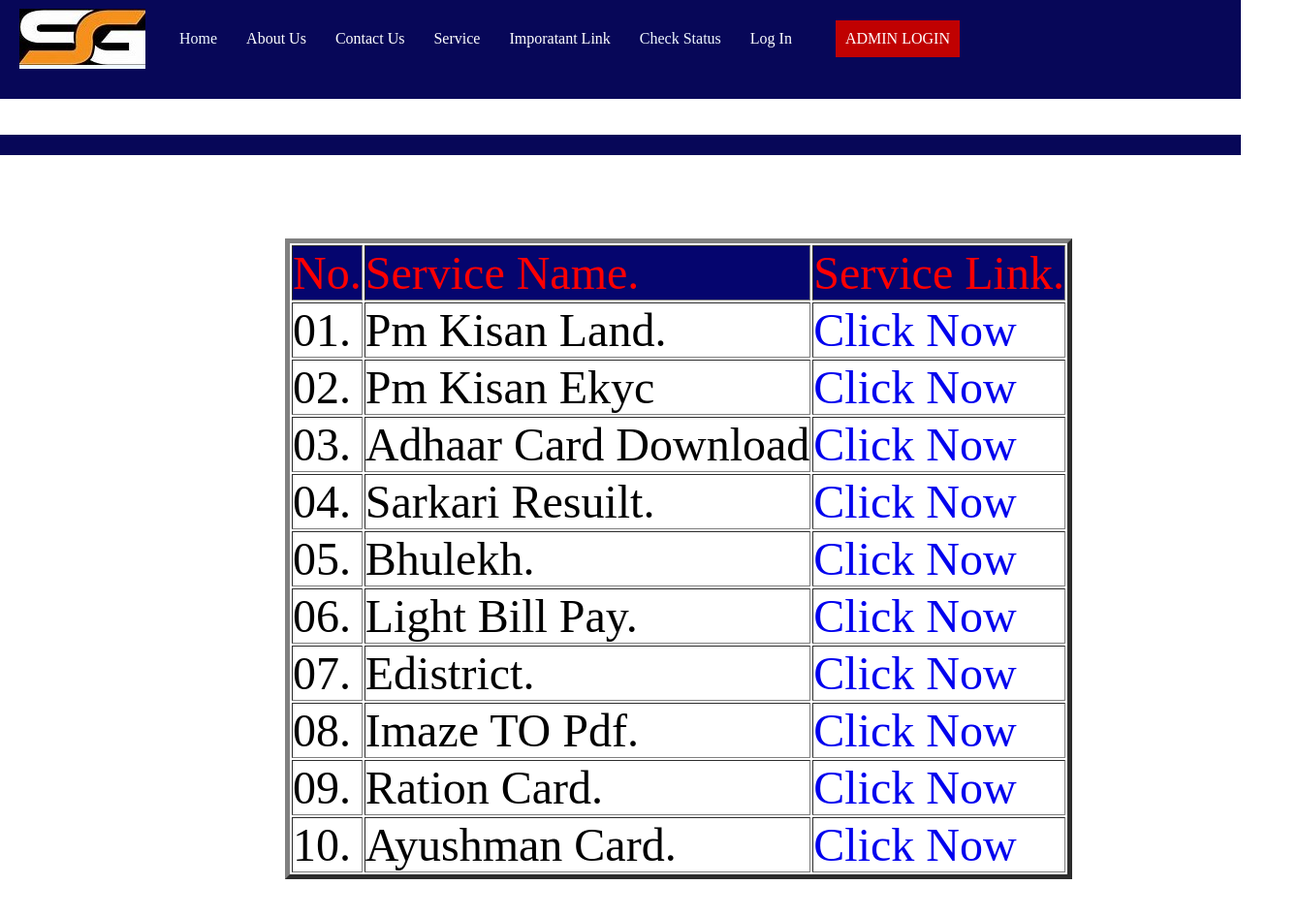
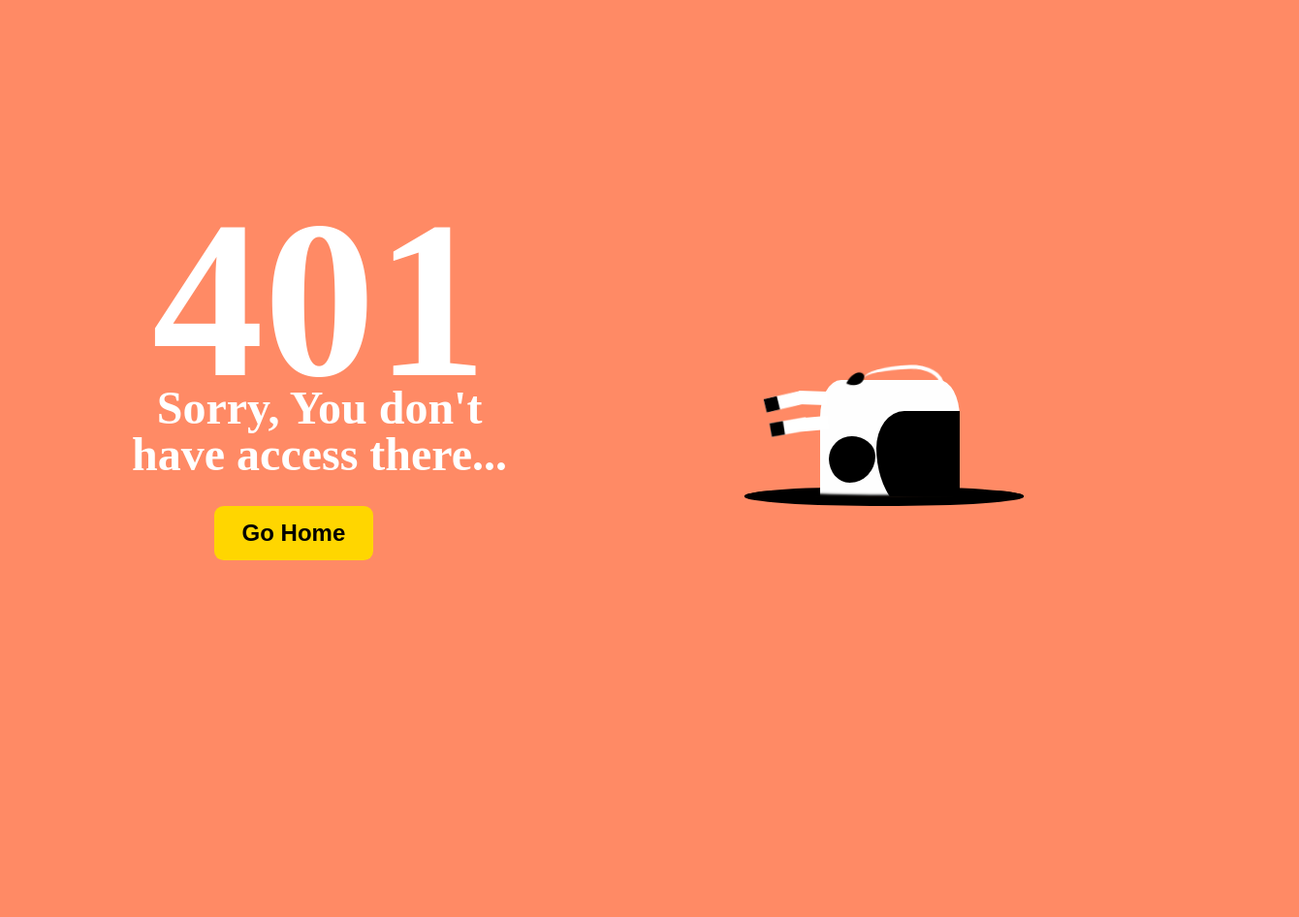
Before and after one commit to allworkonline/imporatant-link, a plain HTML site: page index.html in a window 1280 px wide. Shown: the whole page at 97% size, 1340 px wide, since content can reach past the window. After the commit the page ends 816 px from the top, so only its background shows below. Drawn offline with Linux system fonts and the light colour scheme.

Commit message:
Add files via upload

```diff
--- a/index.html
+++ b/index.html
@@ -3,125 +3,369 @@
 <head>
     <meta charset="UTF-8">
     <meta name="viewport" content="width=device-width, initial-scale=1.0">
-    <title>Imporatnt link</title>
-    <link rel="stylesheet" href="imporatant.css">
-
+    <title>ABOUT US</title>
 </head>
 <body>
+    <!DOCTYPE html>
+<html lang="en">
+  <head>
+    <meta charset="UTF-8">
+    <meta name="viewport" content="width=device-width, initial-scale=1.0">
+    <title>401 page</title>
+    <style>
+      *, *:after, *:before {
+          box-sizing: border;
+        }
 
-    <!-- HEADER -->
-      <div id="main">
-        <div id="header">
-        <div id="logo"><img src="logo.jpg"></div>
-        <div class="text"><a href="https://allworkonline.github.io/home/" style="text-decoration: none; color: aliceblue;">Home</a></div>
-        <div class="text">About Us</div>
-        <div class="text"><a href="https://allworkonline.github.io/contact/" style="text-decoration: none; color: white;">Contact Us</a></div>
-        <div class="text"><a href="
-https://allworkonline.github.io/services/" style="text-decoration: none; color: white;">Service</a></div>
-        <div class="text"><a href="https://allworkonline.github.io/imporatant-link/" style="text-decoration: none; color: white; ">Imporatant Link</a></div>
-        <div class="text"><a href="https://script.google.com/macros/s/AKfycbx7nTNEffWhFXLOCG8TYB5sHU_nuCSX-uNBozdSreOJG9ECisgdddjeujGtSwvD10ZWEA/exec" target="_blank" style="text-decoration: none; color: aliceblue;">Check Status</a></div>
+        :root {
+          font-size: 0.75vw;
+          --bg:#FF8A65;
+          --anime-speed: 0.2s;
+        }
 
-        <div class="text">Log In</a></div>
-        <div class="icon"><p><i class="ri-user-3-fill"></i></p>
-            <a href="https://www.authpro.com/auth/admin2644/" style="text-decoration: none; color: white;">
-        <p>ADMIN LOGIN</p></div></div></a>
+        body {
+          height: 100vh;
+          font-family: arial;
+          background: var(--bg);
+          overflow: hidden;
+        }
 
-        <!-- FAKE PAGE -->
-        <div id="fake"></div>
+        .cow {
+          width: 30rem;
+          aspect-ratio: 2/1;
+          border-radius: 4rem/15%;
+          background-color: #fefefe;
+          position: absolute;
+          top: 40%;
+          z-index: 10;
+          transform-origin: 100% 150%;
+          left: 38%;
+          transform: translateY(15rem) rotate(90deg);
+          animation: jmb var(--anime-speed) linear, move calc(var(--anime-speed) * 10) linear;
+        }
+        .cow:before {
+          content: "";
+          position: absolute;
+          left: 11%;
+          top: 0;
+          width: 40%;
+          height: 60%;
+          color: #000;
+          background: currentcolor;
+          border-radius: 0 0 100% 50%;
+          box-shadow: 9rem -2rem 0 -2rem, 15rem -3rem 0 -3rem;
+        }
+        .cow:after {
+          content: "";
+          position: absolute;
+          left: 20%;
+          bottom: 6%;
+          color: #000;
+          background: currentcolor;
+          box-shadow: 8rem -4rem 0 -1rem;
+          width: 5rem;
+          aspect-ratio: 1/1;
+          border-radius: 43% 57% 51% 49%/51% 55% 45% 49%;
+        }
+        .cow .head {
+          position: absolute;
+          top: 0;
+          left: 100%;
+          z-index: 1;
+        }
+        .cow .head .face {
+          width: 11rem;
+          aspect-ratio: 12.5/7.5;
+          background: #fff;
+          box-shadow: -2rem 4.5rem #000 inset;
+          border-radius: 10% 100% 50% 45%/44% 72% 26% 25%;
+          transform: rotateX(180deg) rotate(-55deg) translate(-25%, -55%);
+          position: relative;
+          z-index: 10;
+        }
+        .cow .head:after, .cow .head:before {
+          content: "";
+          position: absolute;
+          top: -3.5rem;
+          left: -5.5rem;
+          transform: rotate(-25deg);
+          background: #000;
+          width: 4rem;
+          height: 5rem;
+          z-index: 20;
+          box-shadow: 0.2rem 0.1rem 0 0.2rem #fff inset;
+          border-radius: 0% 100% 38% 62%/41% 73% 27% 59%;
+        }
+        .cow .head:before {
+          z-index: 2;
+          top: -4rem;
+          left: -5rem;
+          transform: rotate(-5deg);
+        }
+        .cow .leg {
+          position: absolute;
+          top: 95%;
+          background: #FFF;
+          width: 1.5rem;
+          height: 3rem;
+          transform-origin: top center;
+        }
+        .cow .leg:after {
+          content: "";
+          position: absolute;
+          left: 0;
+          top: 90%;
+          width: 100%;
+          height: 2.5rem;
+          background: #FFF;
+          border-bottom: 1.5rem solid #000;
+        }
+        .cow .leg.b {
+          left: 4%;
+          animation: legMoveB var(--anime-speed) alternate infinite;
+        }
+        .cow .leg.b.l {
+          left: 13%;
+        }
+        .cow .leg.b.l:after {
+          left: 10%;
+          top: 75%;
+          background: #FFF;
+          transform: rotate(-5deg);
+        }
+        .cow .leg.b.r {
+          animation-delay: var(--anime-speed);
+        }
+        .cow .leg.b.r:after {
+          left: 32%;
+          top: 90%;
+          background: #FFF;
+          transform: rotate(-15deg);
+        }
+        .cow .leg.f {
+          right: 5%;
+          animation: legMoveF var(--anime-speed) alternate infinite;
+        }
+        .cow .leg.f.l {
+          right: 10%;
+          animation-delay: var(--anime-speed);
+        }
+        .cow .leg.f.l:after {
+          right: 10%;
+          left: auto;
+          top: 75%;
+          background: #FFF;
+          transform: rotate(5deg);
+        }
+        .cow .leg.f.r:after {
+          right: 20%;
+          left: auto;
+          top: 90%;
+          background: #FFF;
+          transform: rotate(10deg);
+        }
+        .cow .tail {
+          position: absolute;
+          right: 98%;
+          top: 12%;
+          width: 2rem;
+          height: 10rem;
+          border-left: 0.5rem solid #fff;
+          border-top: 0.5rem solid #fff;
+          border-radius: 100% 0% 51% 49%/42% 100% 0% 58%;
+          transform-origin: top left;
+          animation: tail 0.75s alternate infinite;
+        }
+        .cow .tail:after {
+          content: "";
+          position: absolute;
+          left: 7%;
+          top: 100%;
+          background: #000;
+          width: 1.5rem;
+          height: 1.75rem;
+          border-radius: 70% 30% 100% 0%/100% 30% 70% 0%;
+          transform: rotate(-60deg);
+        }
 
-        <!-- FIRST PAGE 1 -->
+        .well {
+          background: #000;
+          width: 30rem;
+          height: 2rem;
+          position: absolute;
+          top: calc(40% + 19rem);
+          left: 60%;
+          border-radius: 50%;
+        }
+        .well:before {
+          content: "";
+          position: absolute;
+          left: 0;
+          top: 0%;
+          width: 100%;
+          height: 100%;
+          border-radius: 50%;
+          box-shadow: 0 -1.2rem 0.25rem #000 inset;
+          z-index: 110;
+        }
+        .well::after {
+          content: "";
+          position: absolute;
+          left: 0;
+          top: 50%;
+          width: 100%;
+          height: 24rem;
+          background: var(--bg);
+          z-index: 100;
+        }
 
+        .home-btn {
+          position: absolute;
+          left: -190%;
+          top: 2rem;
+          font-size: 2.5rem;
+          font-weight: bold;
+          color: #000;
+          background: #FFD600;
+          display: inline-block;
+          text-decoration: none;
+          padding: 1.5rem 3rem;
+          border-radius: 1rem;
+          transition: background 0.3s ease-in;
+          transform-origin: 45rem 45rem;
+          animation: btnAnim calc(var(--anime-speed) * 20) linear;
+        }
+        .home-btn:hover {
+          background: #FBC02D;
+        }
 
+        .text-box {
+          font-family: "Cabin Sketch", serif;
+          font-weight: 700;
+          color: #fff;
+          text-align: center;
+          position: absolute;
+          left: 10%;
+          top: 28%;
+          animation: textAnim calc(var(--anime-speed) * 18) linear;
+        }
+        .text-box h1 {
+          font-size: 24rem;
+          margin: 0;
+          line-height: 18rem;
+        }
+        .text-box p {
+          width: 42rem;
+          font-size: 5rem;
+          line-height: 1;
+          margin: 0;
+        }
 
-        <div id="header" ><marquee direction="right"    style="background-color: white ;"><h1 >All Website Link Provider</h1></marquee></div>
-<br>
-<br>
-    <div id="link">
-        <table border="5px">
-            <tr>
-                <td style="color: red; background-color: rgb(5, 5, 110);">No.</td>
-                <td style="color: red; background-color: rgb(5, 5, 110);">Service Name.</td>
-                <td style="color: red;background-color: rgb(5, 5, 110);">Service Link.</td>
-            </tr>
+        @keyframes btnAnim {
+          0%, 48% {
+            transform: translateX(-10rem) rotate(95deg);
+          }
+          55%, 100% {
+            transform: translateX(0rem) rotate(0deg);
+          }
+        }
+        @keyframes textAnim {
+          0%, 60% {
+            top: 0%;
+            transform: translatey(0);
+            opacity: 0;
+          }
+          70%, 76%, 85% {
+            top: 28%;
+            transform: translatey(5%);
+            opacity: 1;
+          }
+          73%, 79% {
+            top: 28%;
+            transform: translatey(-15%);
+            opacity: 1;
+          }
+          100% {
+            top: 28%;
+            transform: translatey(0);
+          }
+        }
+        @keyframes move {
+          0% {
+            left: 0%;
+            transform: translateY(0) rotate(0deg);
+          }
+          85% {
+            left: 38%;
+            transform: translateY(0) rotate(0deg);
+          }
+          90% {
+            left: 40%;
+            transform: translateY(0) rotate(5deg);
+          }
+          95% {
+            left: 38%;
+            transform: translateY(0) rotate(90deg);
+          }
+          100% {
+            left: 38%;
+            transform: translateY(15rem) rotate(90deg);
+          }
+        }
+        @keyframes jmb {
+          0%, 100% {
+            transform: translatey(0);
+          }
+          50% {
+            transform: translatey(5px);
+          }
+        }
+        @keyframes legMoveB {
+          0% {
+            transform: rotate(2deg) translatey(0%);
+          }
+          100% {
+            transform: rotate(-5deg) translatey(-5%);
+          }
+        }
+        @keyframes legMoveF {
+          0% {
+            transform: rotate(0deg) translatey(0%);
+          }
+          100% {
+            transform: rotate(-15deg) translatey(-5%);
+          }
+        }
+        @keyframes tail {
+          0% {
+            transform: rotate(3deg);
+            height: 10rem;
+          }
+          100% {
+            transform: rotate(-3deg);
+            height: 8rem;
+          }
+        }
+    </style>
+  </head>
+  <body>
 
-        <div class="value">
-            <tr>
-                <td>01.</td>
-                <td>Pm Kisan Land.</td>
-                <td><a href="https://form.jotform.com/251311026172038" target="_blank"     style="text-decoration: none;">Click Now</a></td>
-
-            </tr>
-            <tr>
-                <td>02.</td>
-                <td>Pm Kisan Ekyc</td>
-                <td><a href="https://pmkisan.gov.in/aadharekyc.aspx" style="text-decoration: none;">Click Now</a></td>
-            </tr>
-            <tr>
-                <td>03.</td>
-                <td>Adhaar Card Download</td>
-                <td><a href="https://myaadhaar.uidai.gov.in/genricDownloadAadhaar/en" style="text-decoration: none;">Click Now</a></td>
-            </tr>
-            <tr>
-                <td>04.</td>
-                <td>Sarkari Resuilt.</td>
-                <td><a href="https://www.sarkariresult.com/" style="text-decoration: none;">Click Now</a></td>
-            </tr>
-            <tr>
-                <td>05.</td>
-                <td>Bhulekh.</td>
-                <td><a href="https://upbhulekh.gov.in/#/home" style="text-decoration: none;">Click Now</a></td>
-            </tr>
-            <tr>
-                <td>06.</td>
-                <td>Light Bill Pay.</td>
-                <td><a href="https://consumer.uppcl.org/wss/pay_bill_home" style="text-decoration: none;">Click Now</a></td>
-            </tr>
-            <tr>
-                <td>07.</td>
-                <td>Edistrict.</td>
-                <td><a href="https://edistrict.up.gov.in/" style="text-decoration: none;">Click Now</a></td>
-            </tr>
-            <tr>
-                <td>08.</td>
-                <td>Imaze TO Pdf.</td>
-                <td><a href="https://www.ilovepdf.com/" style="text-decoration: none;">Click Now</a></td>
-            </tr>
-            <tr>
-                <td>09.</td>
-                <td>Ration Card.</td>
-                <td><a href="https://fcs.up.gov.in/" style="text-decoration: none;">Click Now</a></td>
-            </tr>
-            <tr>
-                <td>10.</td>
-                <td>Ayushman Card.</td>
-                <td><a href="https://beneficiary.nha.gov.in/" style="text-decoration: none;">Click Now</a></td>
-            </tr>
-        </div>
-        </table>
-
-
-        </div>
+    <div class="cow">
+      <div class="head">
+        <div class="face"></div>
+      </div>
+      <div class="leg b l"></div>
+      <div class="leg b r"></div>
+      <div class="leg f l"></div>
+      <div class="leg f r"></div>
+      <div class="tail"></div>
     </div>
-    <!-- <div id="page2"><div id="copyright"><h2>All Rights Reserved. Designed & Hosted by S.S.G Web Developer And Technology.</h2></div></div> -->
-
-</body>
-
-
-
-
-
-
-
-
-
-
-
-
-
-
-
-
+    <div class="well"><a class="home-btn">Go Home</a></div>
+    <div class="text-box">
+      <h1>401</h1>
+      <p>Sorry, You don't have access there...</p>
     </div>
-
+  </body>
+</html>
 </body>
 </html>
```
